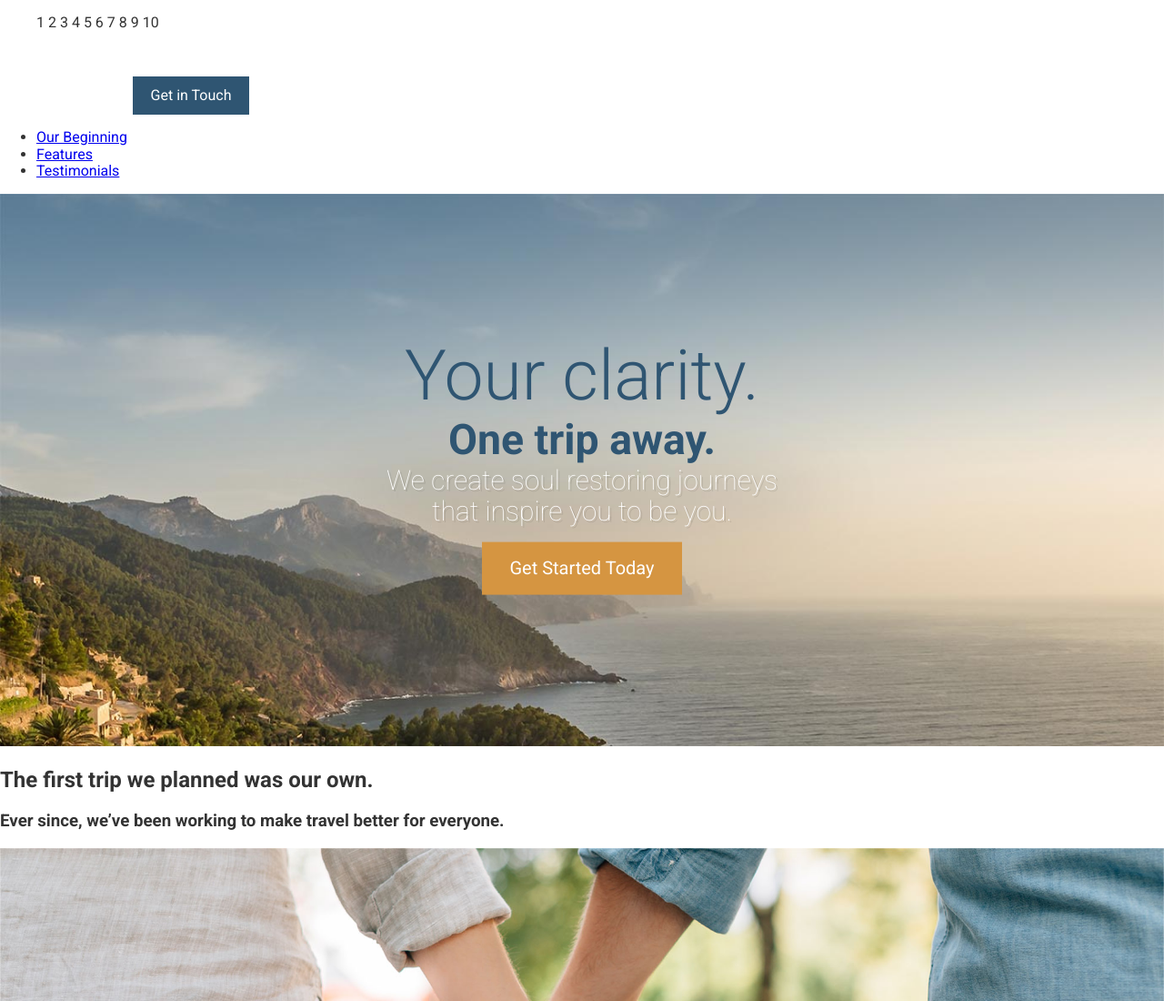
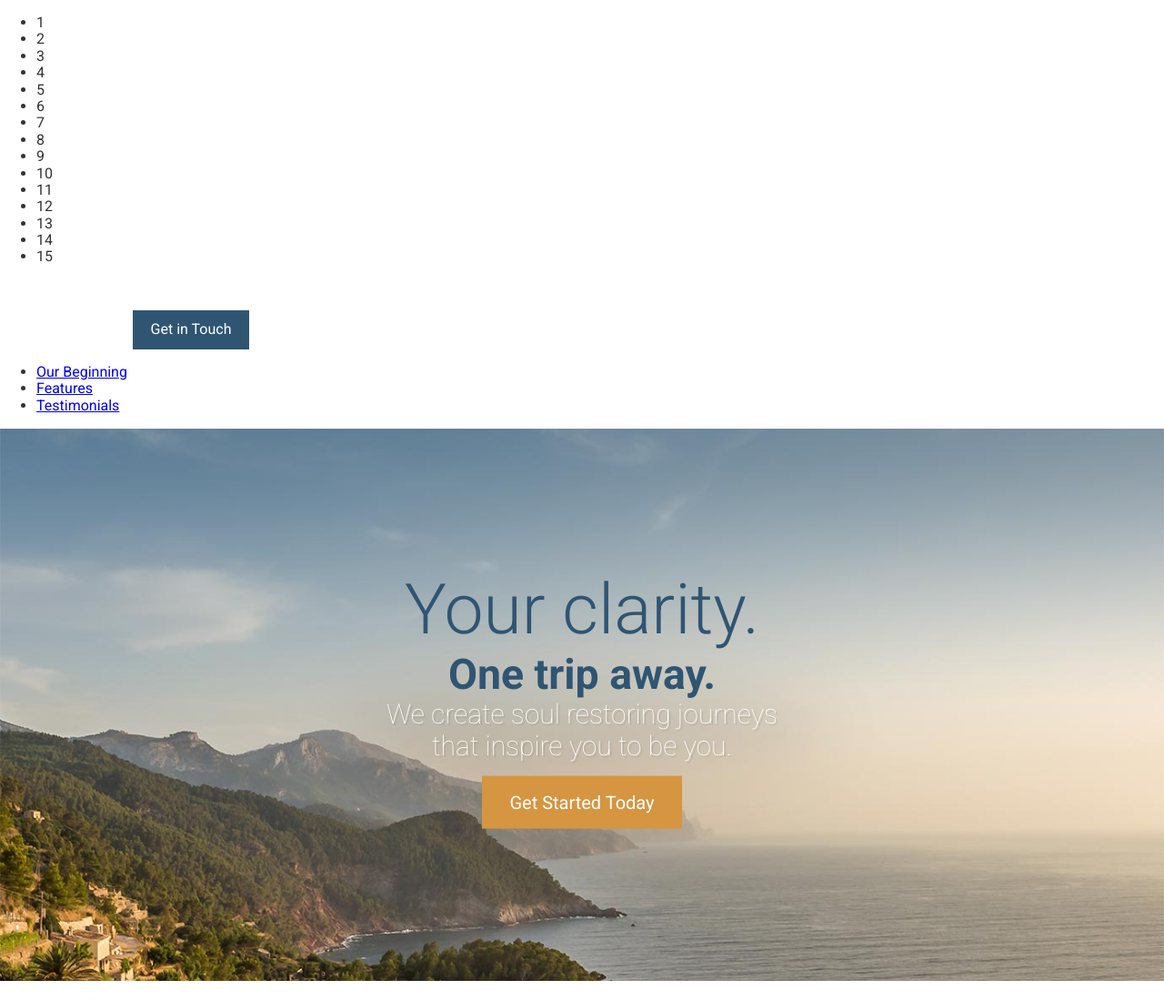
Before and after one commit to burstMembrane/travelsite, a website: page app/index.html in a window 1280 px wide. Shown: the top 1100 px of the page at 91% size. Drawn offline with Linux system fonts and the light colour scheme.

Commit message:
counted to fiteen

```diff
--- a/app/index.html
+++ b/app/index.html
@@ -12,18 +12,23 @@
 <body>
 
     <ul>
-        <l1>1</l1>
-        <l1>2</l1>
-        <l1>3</l1>
-        <l1>4</l1>
-        <l1>5</l1>
-        <l1>6</l1>
-        <l1>7</l1>
-        <l1>8</l1>
-        <l1>9</l1>
-        <l1>10</l1>
+        <li>1</li>
+        <li>2</li>
+        <li>3</li>
+        <li>4</li>
+        <li>5</li>
+        <li>6</li>
+        <li>7</li>
+        <li>8</li>
+        <li>9</li>
+        <li>10</li>
+        <li>11</li>
+        <li>12</li>
+        <li>13</li>
+        <li>14</li>
+        <li>15</li>
+    </ul>
 
-    </ul>
     <header>
 
 
```
